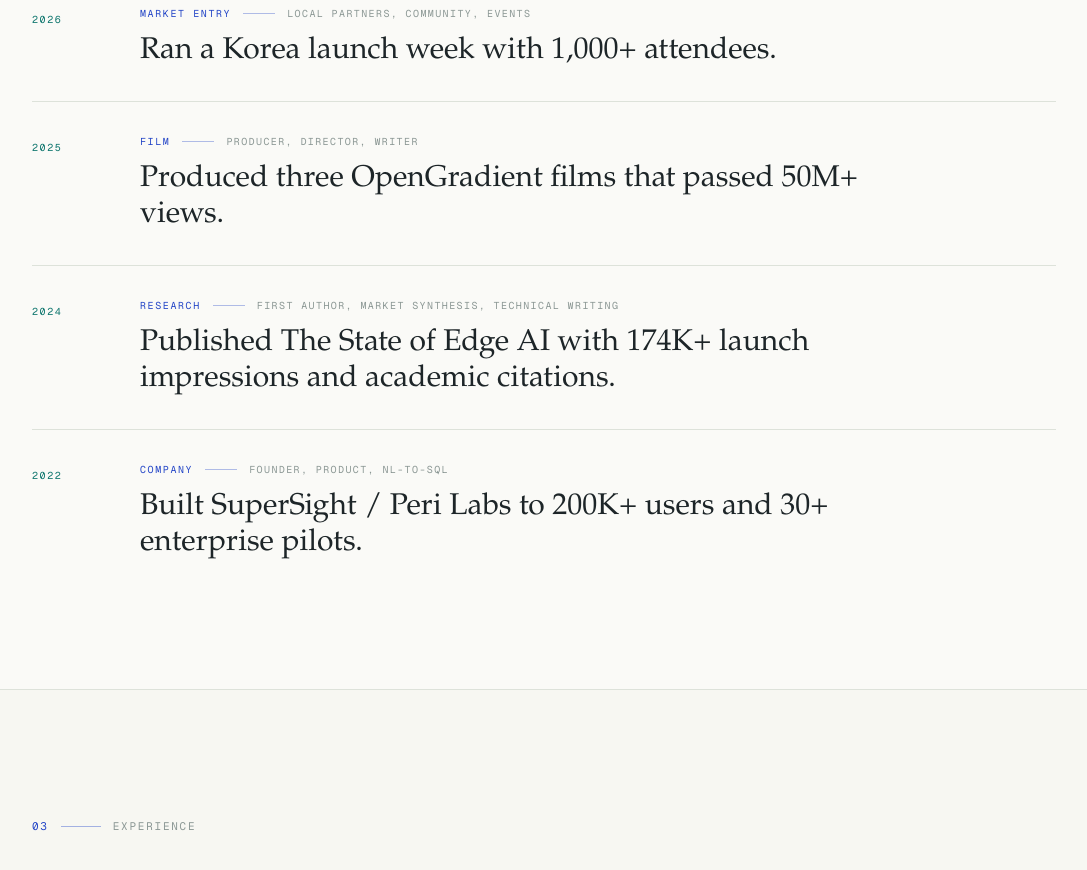
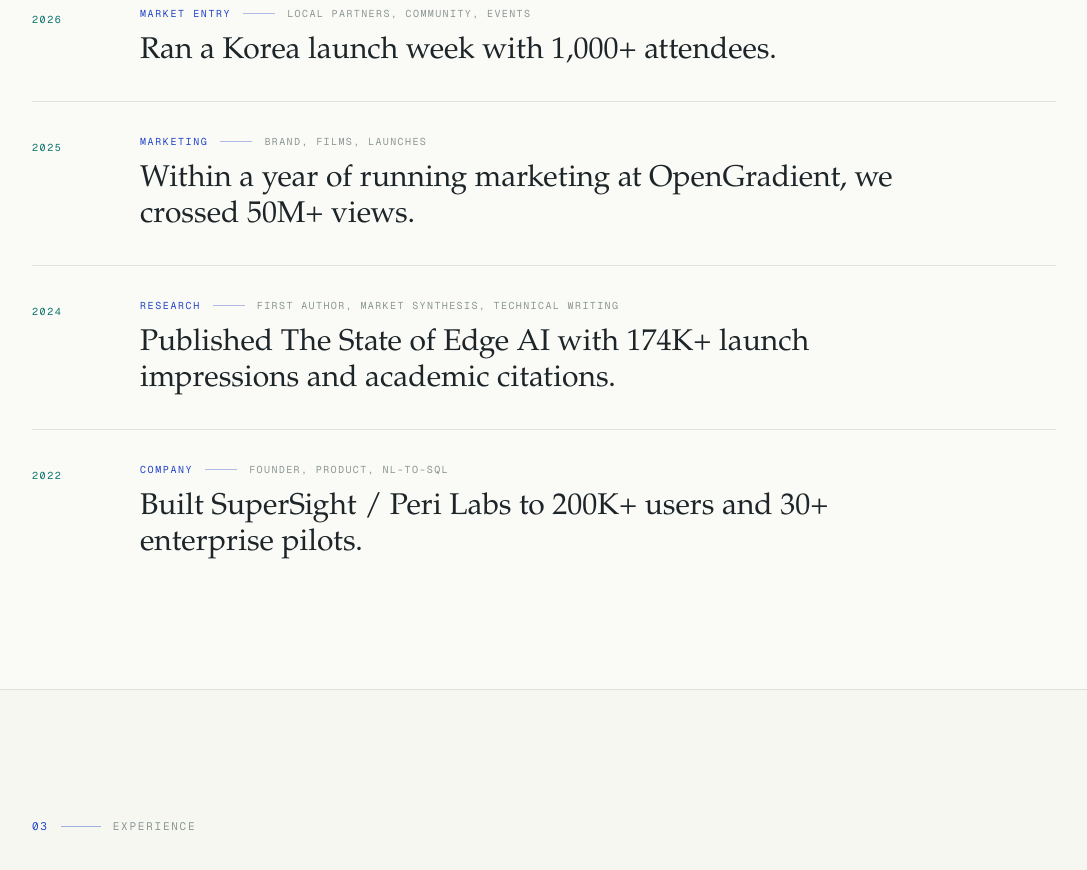
Before and after one commit to 0xadvait/personal_web, a Next.js app: page / in a window 1280 px wide. Shown: the part 2380-3250 px from the top of the page, without its empty margins (64-1151 px from the left). Built offline with nearby package versions, Linux system fonts and the light colour scheme.

Commit message:
Correct OpenGradient marketing reach claim

```diff
--- a/src/components/ImpactLedger.js
+++ b/src/components/ImpactLedger.js
@@ -16,9 +16,9 @@
   },
   {
     year: '2025',
-    arena: 'Film',
-    result: 'Produced three OpenGradient films that passed 50M+ views.',
-    role: 'Producer, director, writer',
+    arena: 'Marketing',
+    result: 'Within a year of running marketing at OpenGradient, we crossed 50M+ views.',
+    role: 'Brand, films, launches',
   },
   {
     year: '2024',
```
